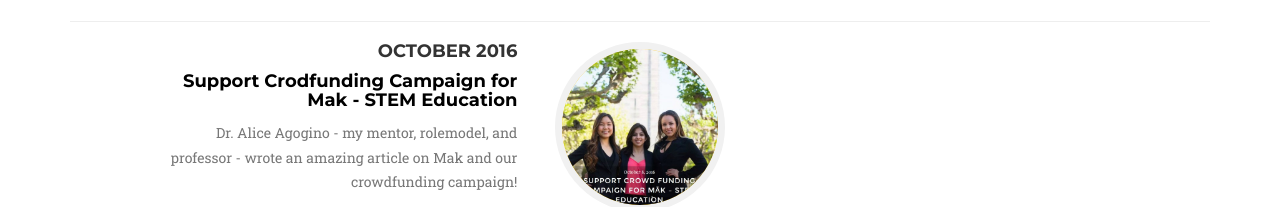
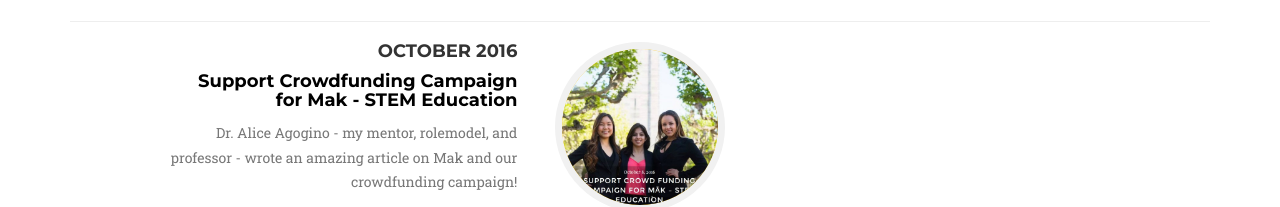
Before and after one commit to Ankitanj/Ankitanj.github.io, a plain HTML site: page Media.html in a window 1280 px wide. Shown: the part 169-376 px from the top of the page. Drawn offline with nearby package versions, Linux system fonts and the light colour scheme; a web font is replaced by a local one.

Commit message:
speeling

```diff
--- a/Media.html
+++ b/Media.html
@@ -70,7 +70,7 @@
                             <div class="timeline-panel">
                                 <div class="timeline-heading">
                                     <h4>October 2016</h4>
-                                    <h4 class="subheading"><a href="http://best.berkeley.edu/2016/10/08/mak-stem-education/">Support Crodfunding Campaign for Mak - STEM Education</a></h4>
+                                    <h4 class="subheading"><a href="http://best.berkeley.edu/2016/10/08/mak-stem-education/">Support Crowdfunding Campaign for Mak - STEM Education</a></h4>
                                 </div>
                                 <div class="timeline-body">
                                     <p class="text-muted"> Dr. Alice Agogino - my mentor, rolemodel, and professor - wrote an amazing article on Mak and our crowdfunding campaign!</p>
```
